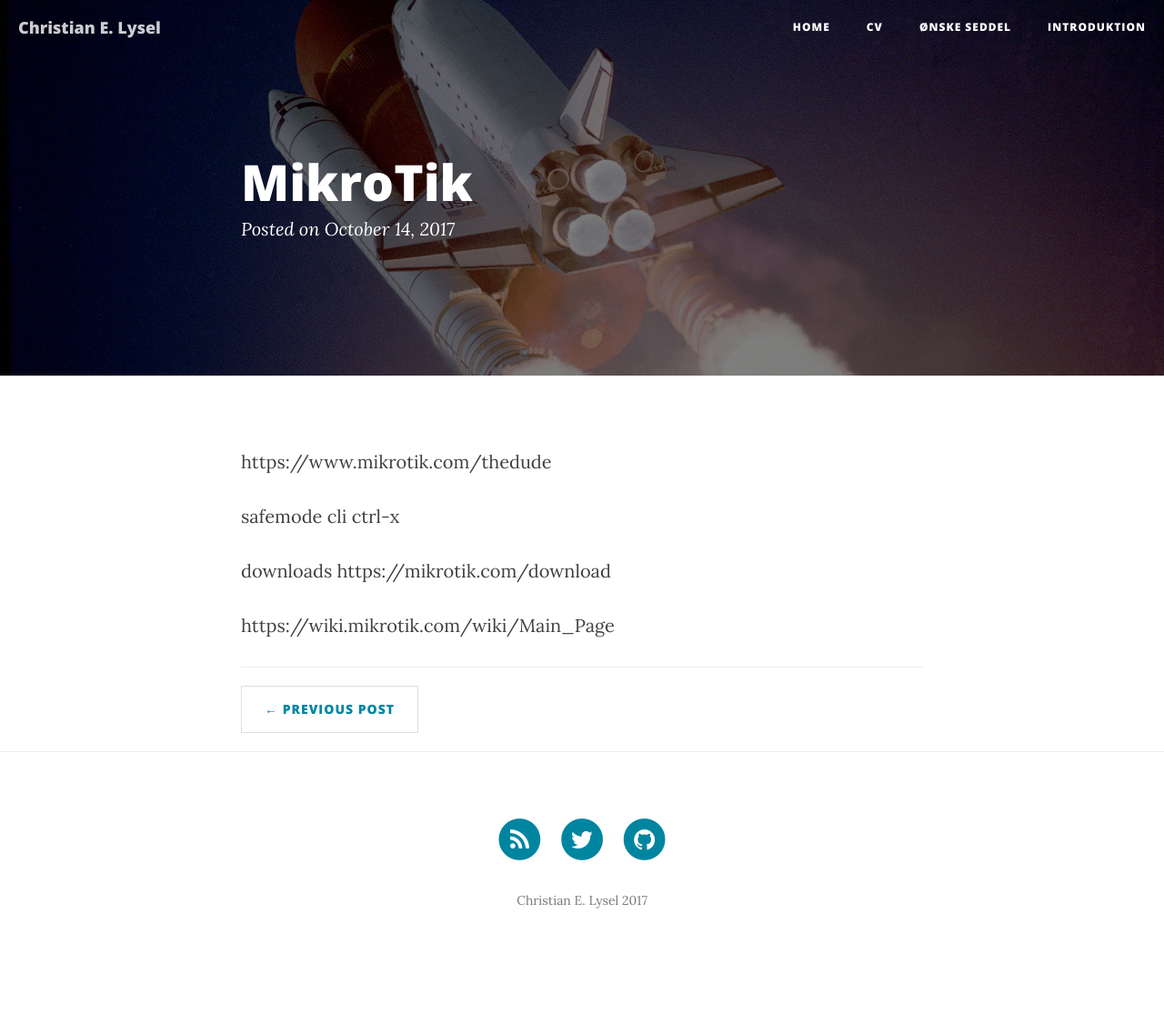
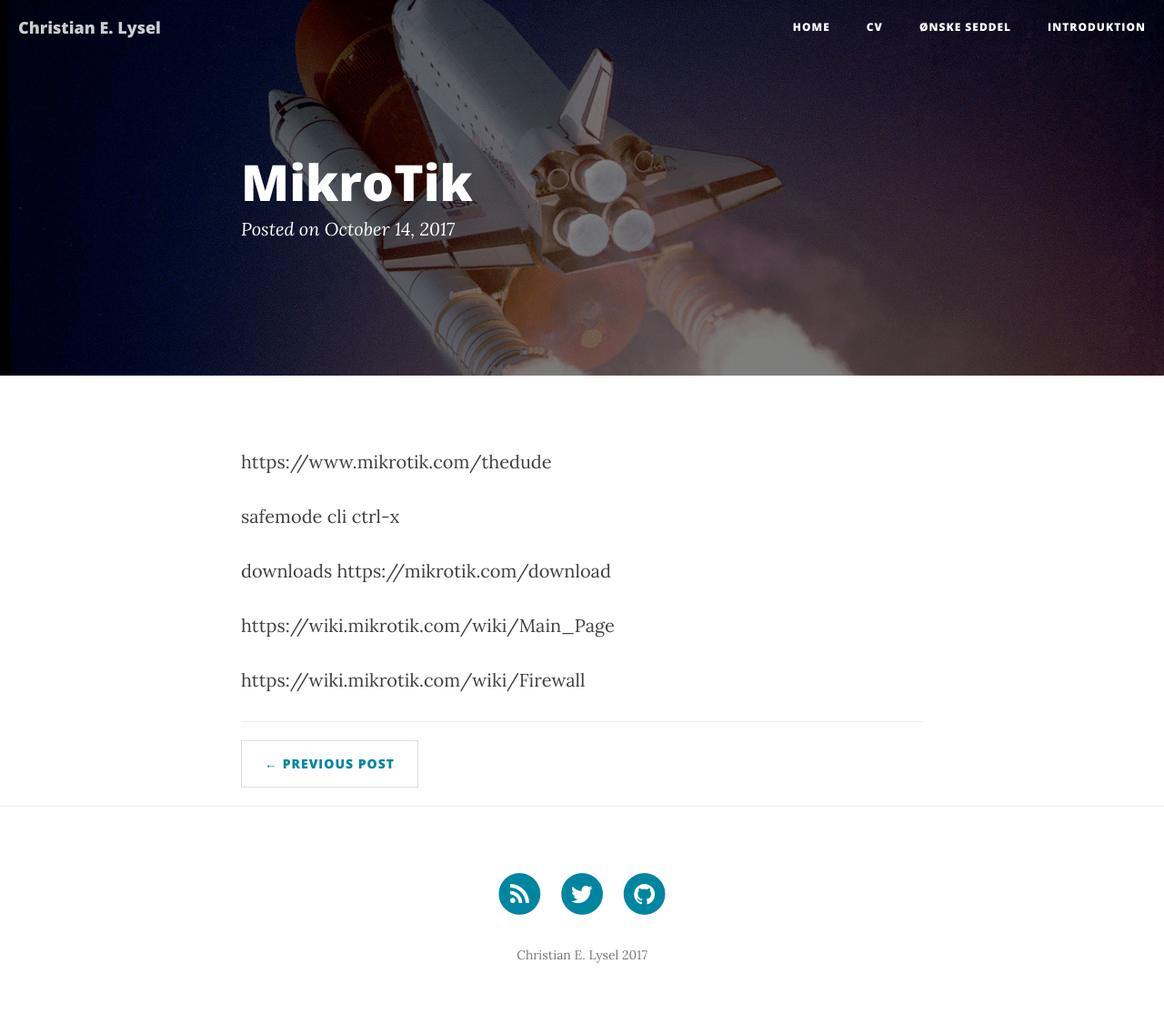
Before and after one commit to clysel/christian.lysel.net, a Jekyll site: the page built from _posts/2017-10-14-mikrotik.markdown, in a window 1280 px wide. Shown: the whole page at 91% size. Built offline with Jekyll 4.4.1, drawn with Linux system fonts in a browser that asks for light colours; nearby versions of some CDN libraries; before the commit the page ends 1066 px from its top, so only the background shows below that; some of the changed lines change nothing that is shown.

Commit message:
Update 2017-10-14-mikrotik.markdown

```diff
--- a/_posts/2017-10-14-mikrotik.markdown
+++ b/_posts/2017-10-14-mikrotik.markdown
@@ -11,3 +11,5 @@ safemode cli ctrl-x
 downloads https://mikrotik.com/download
 
 https://wiki.mikrotik.com/wiki/Main_Page
+
+https://wiki.mikrotik.com/wiki/Firewall
```
